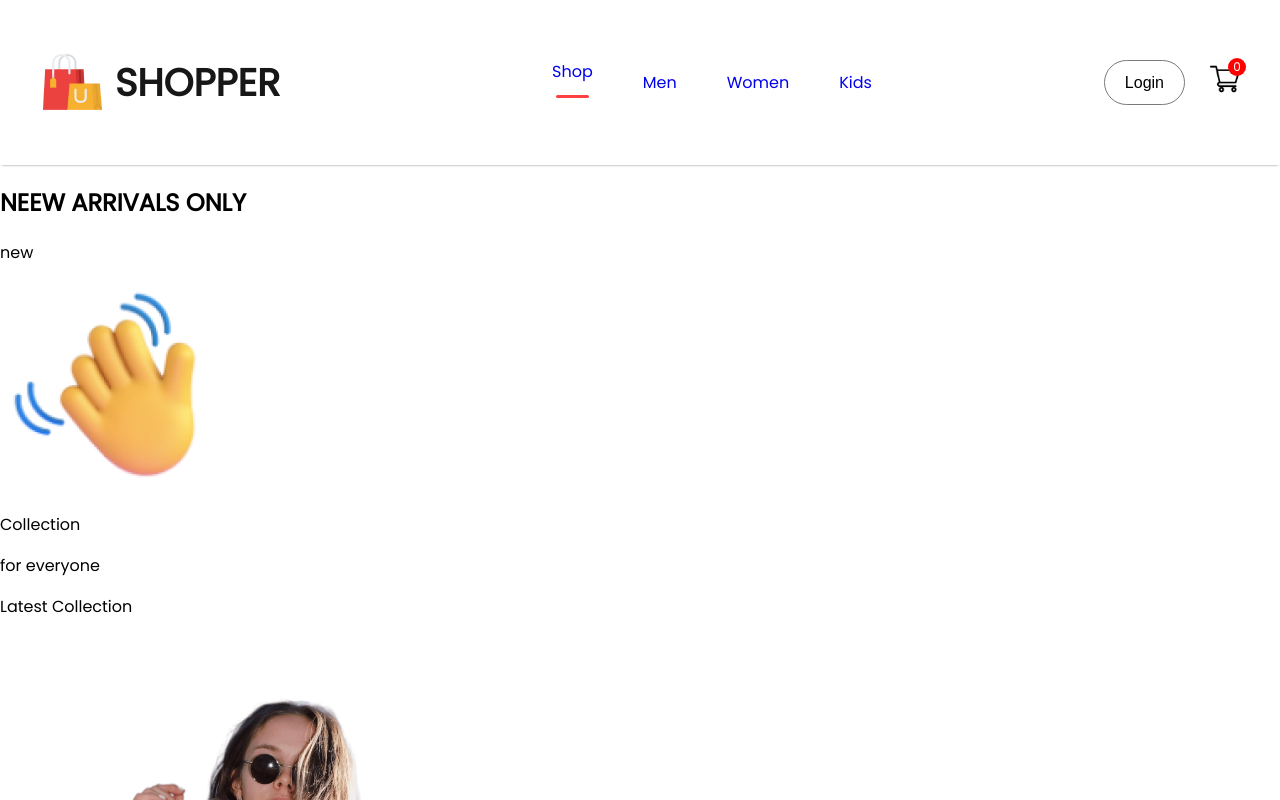
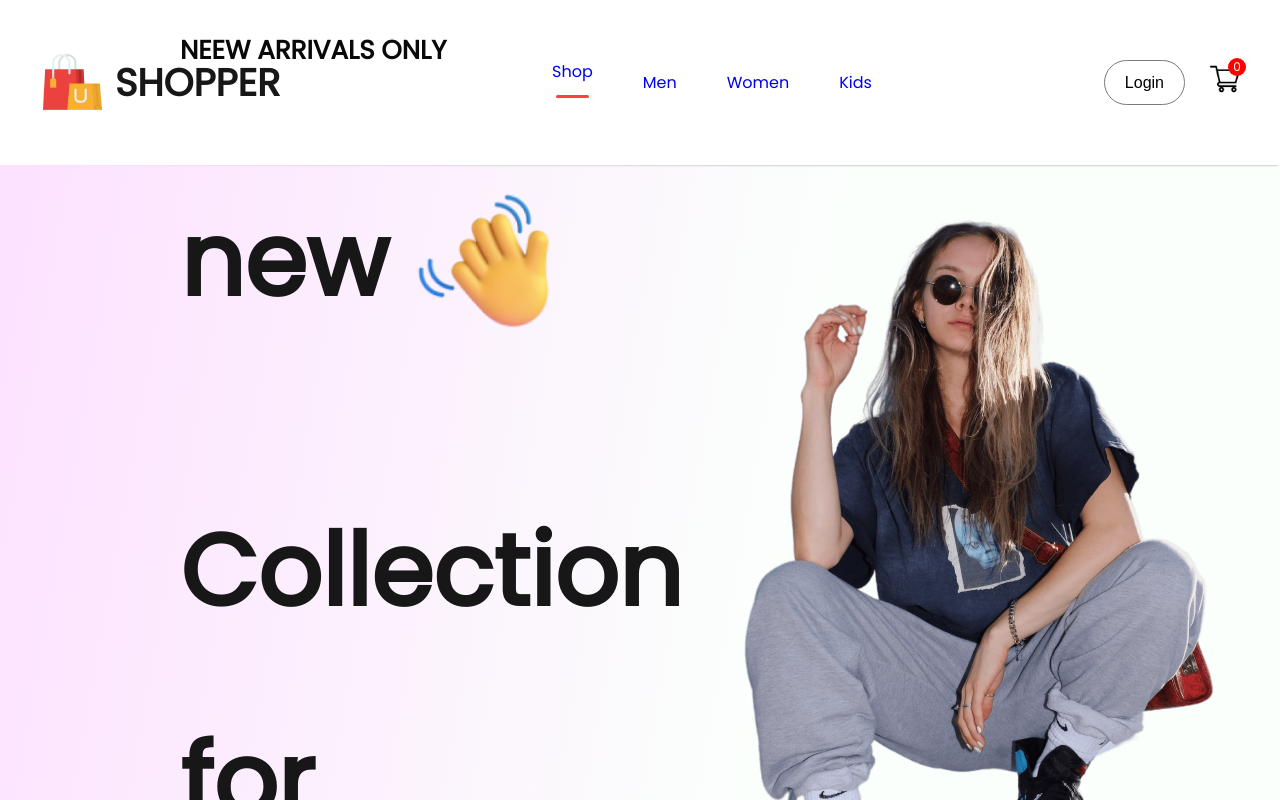
Before and after one commit to Larissa-byte-code/FrontEnd, a React (Create React App) app: page / in a window 1280 px wide. Shown: the top 800 px of the page. Built offline with nearby package versions, Linux system fonts and the light colour scheme.

Commit message:
modif hero css et jsx

```diff
--- a/src/Components/Hero/Hero.css
+++ b/src/Components/Hero/Hero.css
@@ -0,0 +1,50 @@
+.hero{
+height: 100vh;
+background: linear-gradient(100deg,#fde1ff,#e1ffea22 60%);
+display: flex;
+
+}
+.hero-left{
+    display: flex;
+    flex: 1;
+    flex-direction: column;
+    justify-content: center;
+    gap: 20px;
+    padding-left: 180px;
+    line-height: 1.1;
+
+}
+.hero-left h2{
+    color:#090909 ;
+    font-size: 26px;
+    font-weight:600 ;
+}
+.hero-left p{
+ color:#171717 ;
+ font-size: 100px;
+font-weight: 700;
+}
+.hand-hand-icon{
+    display: flex;
+    align-items: center;
+    gap: 20px;
+
+}
+.hand-hand-icon img{
+   width: 150px;
+}
+.hero-latest-btn{
+    display: flex;
+    justify-content: center;
+    align-items: center;
+    gap: 15px;
+    width: 310px;
+    height:70px ;
+    border-radius: 75px;
+    margin-top: 30px;
+    background:#ff4141 ;
+    color: white;
+    font-size: 22px;
+    font-weight: 500;
+
+}
```
